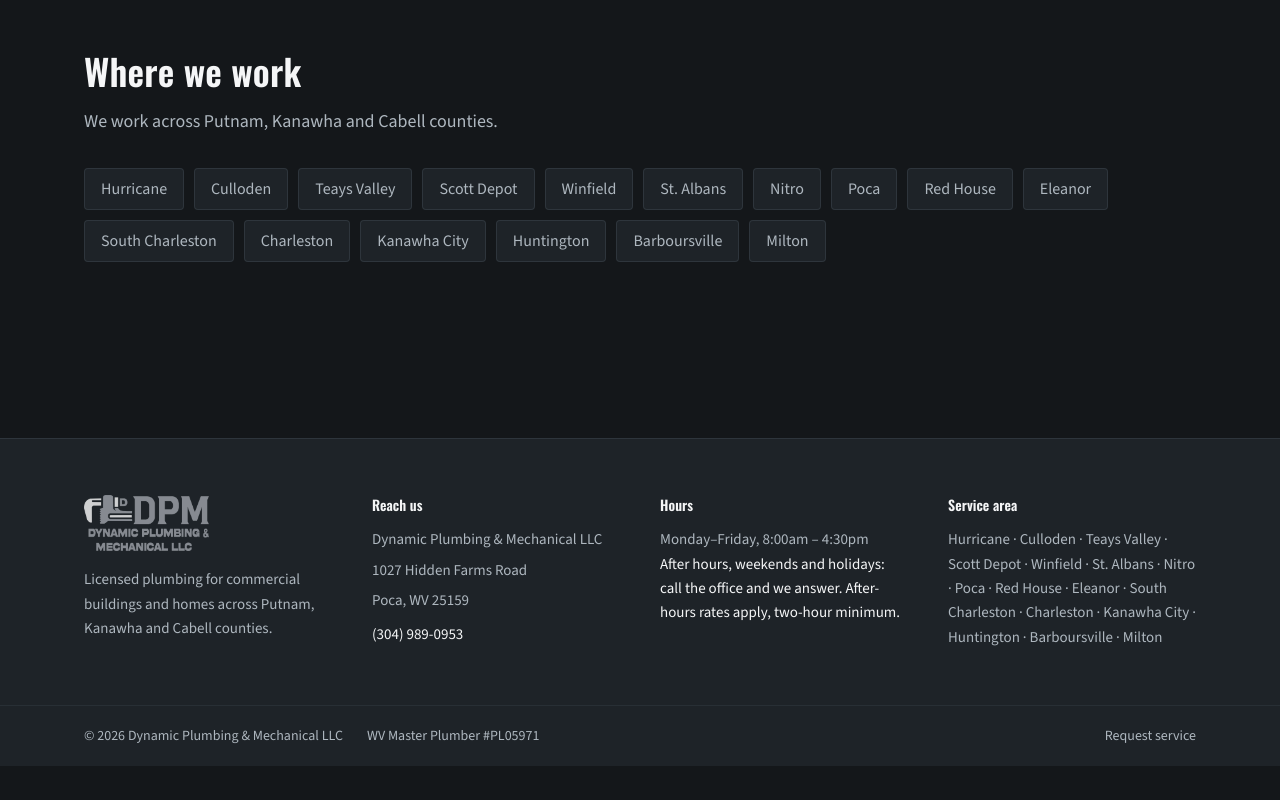
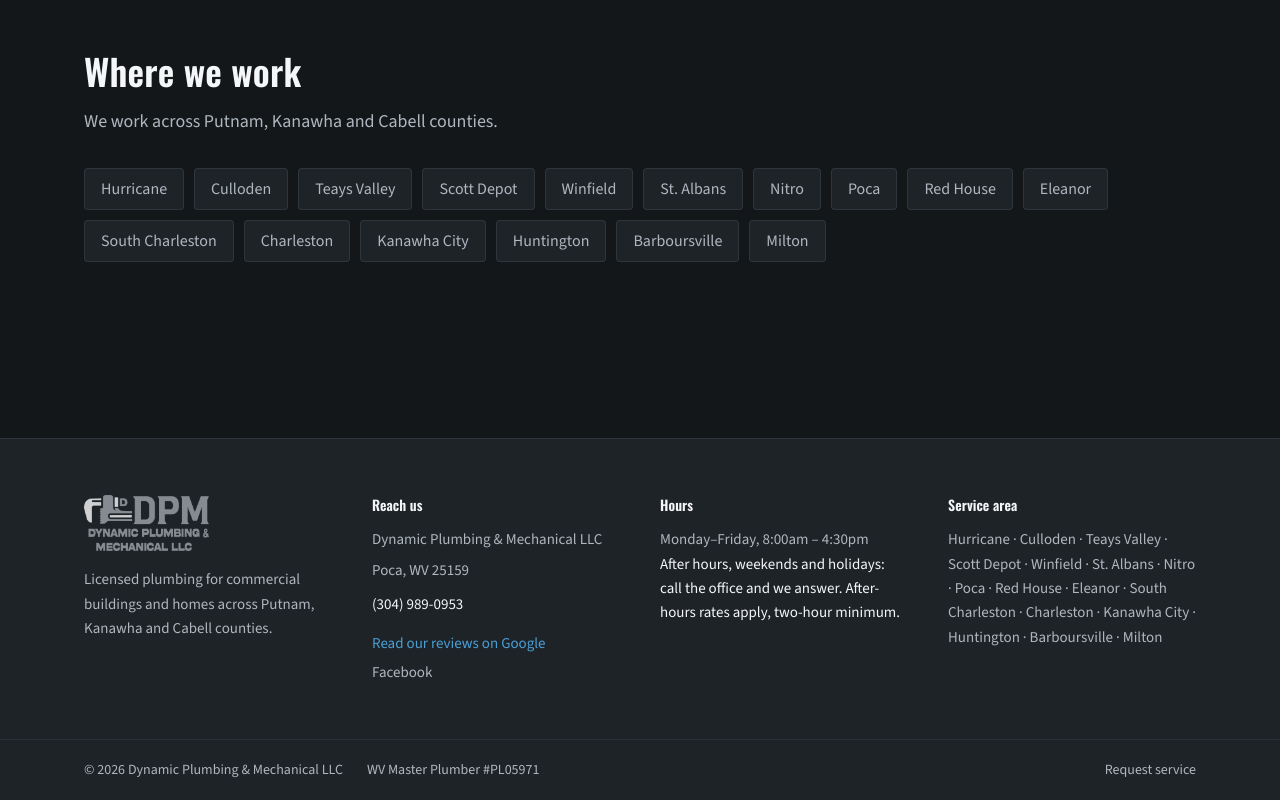
Before and after one commit to scottmsimmons69/dynamic-plumbing, a Next.js app: page / in a window 1280 px wide. Shown: the part 1562-2362 px from the top of the page. Before the commit the page ends 2328 px from the top, so only its background shows below. Built offline with nearby package versions, Linux system fonts and the light colour scheme.

Commit message:
Google reviews + Facebook links in footer; street address off the site

```diff
--- a/src/app/contact/page.tsx
+++ b/src/app/contact/page.tsx
@@ -36,7 +36,7 @@
           </div>
 
           <div>
-            <h2 className="text-xl text-paper">Shop</h2>
+            <h2 className="text-xl text-paper">Based in</h2>
             <address className="mt-2.5 not-italic leading-relaxed text-mist">
               {biz.legalName}
               <br />
--- a/src/components/Footer.tsx
+++ b/src/components/Footer.tsx
@@ -20,12 +20,13 @@
           </p>
         </div>
 
-        {/* NAP block — must match the Google Business Profile character for character */}
+        {/* NAP block — must match the Google Business Profile.
+            GBP is a service-area listing with the address hidden, so the
+            street is deliberately NOT published. City/state only. */}
         <div>
           <h3 className="text-sm tracking-wider text-paper">Reach us</h3>
           <address className="mt-3 space-y-1.5 text-[15px] not-italic leading-relaxed text-mist">
             <div>{biz.legalName}</div>
-            <div>{biz.address.street}</div>
             <div>
               {biz.address.city}, {biz.address.state} {biz.address.zip}
             </div>
@@ -38,6 +39,28 @@
               </a>
             </div>
           </address>
+          <div className="mt-4 space-y-1.5 text-[15px]">
+            <div>
+              <a
+                href={biz.googleReviewUrl}
+                target="_blank"
+                rel="noopener noreferrer"
+                className="text-brass hover:text-paper"
+              >
+                Read our reviews on Google
+              </a>
+            </div>
+            <div>
+              <a
+                href={biz.facebookUrl}
+                target="_blank"
+                rel="noopener noreferrer"
+                className="text-mist hover:text-paper"
+              >
+                Facebook
+              </a>
+            </div>
+          </div>
         </div>
 
         <div>
--- a/src/lib/business.ts
+++ b/src/lib/business.ts
@@ -68,7 +68,8 @@
 
   // ---- Proof --------------------------------------------------------------
   googleReviewCount: 26,
-  googleReviewUrl: "TODO", // TODO pull the "write a review" / profile link from GBP
+  googleReviewUrl: "https://maps.google.com/?cid=17922058820932619800", // public profile link. The "write a review" link needs owner access.
+  facebookUrl: "https://www.facebook.com/p/Dynamic-Plumbing-Mechanical-LLC-61578116063331/",
   // Individual reference contacts are NOT published. They live in the client file.
   projects: [
     {
@@ -230,7 +231,7 @@
   ] as string[],
 } as const;
 
-export const addressLine = `${biz.address.street}, ${biz.address.city}, ${biz.address.state} ${biz.address.zip}`;
+export const addressLine = `${biz.address.city}, ${biz.address.state} ${biz.address.zip}`;
 
 /**
  * Job photos. Captions name the WORK and the BUILDING TYPE, never the client
```
